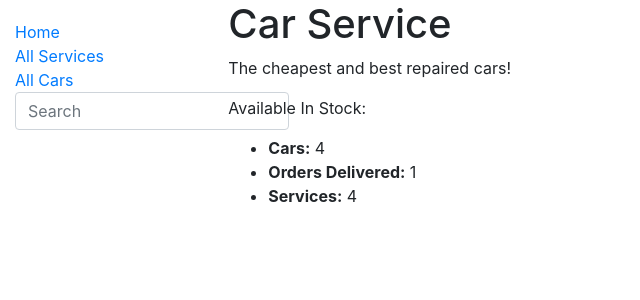
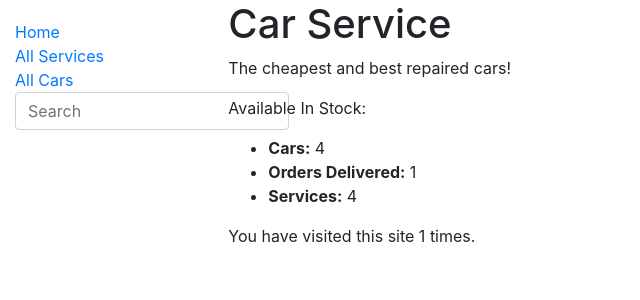
Before and after one commit to ckuly/personal-car-service, a Django app: page /car_service/ in a window 1280 px wide. Shown: the top 300 px of the page, without its empty margins (0-640 px from the left). Run offline with Django 5.2, Linux system fonts and the light colour scheme; data comes from the database, SQL or seed files in the repository; both versions use the stored data as it was after the commit; some libraries are stand-ins or nearby versions.

Commit message:
Site visiting, views.py, index.html

```diff
--- a/car_service/templates/index.html
+++ b/car_service/templates/index.html
@@ -9,4 +9,5 @@
     <li><strong>Orders Delivered:</strong> {{ num_orders_completed }}</li>
     <li><strong>Services:</strong> {{ num_services }}</li>
 </ul>
+<p>You have visited this site {{ num_visits }} times.</p>
 {% endblock %}
--- a/car_service/views.py
+++ b/car_service/views.py
@@ -9,10 +9,13 @@ def index(request):
     num_services = Service.objects.all().count()
     num_orders_completed = Order.objects.filter(status__exact='d').count()
 
+    num_visits = request.session.get('num_visits', 1)
+    request.session['num_visits'] = num_visits + 1
     context = {
         'num_cars': num_cars,
         'num_orders_completed': num_orders_completed,
         'num_services': num_services,
+        'num_visits': num_visits,
     }
 
     return render(request, 'index.html', context=context)
```
Also changed, not shown: db.sqlite3.
